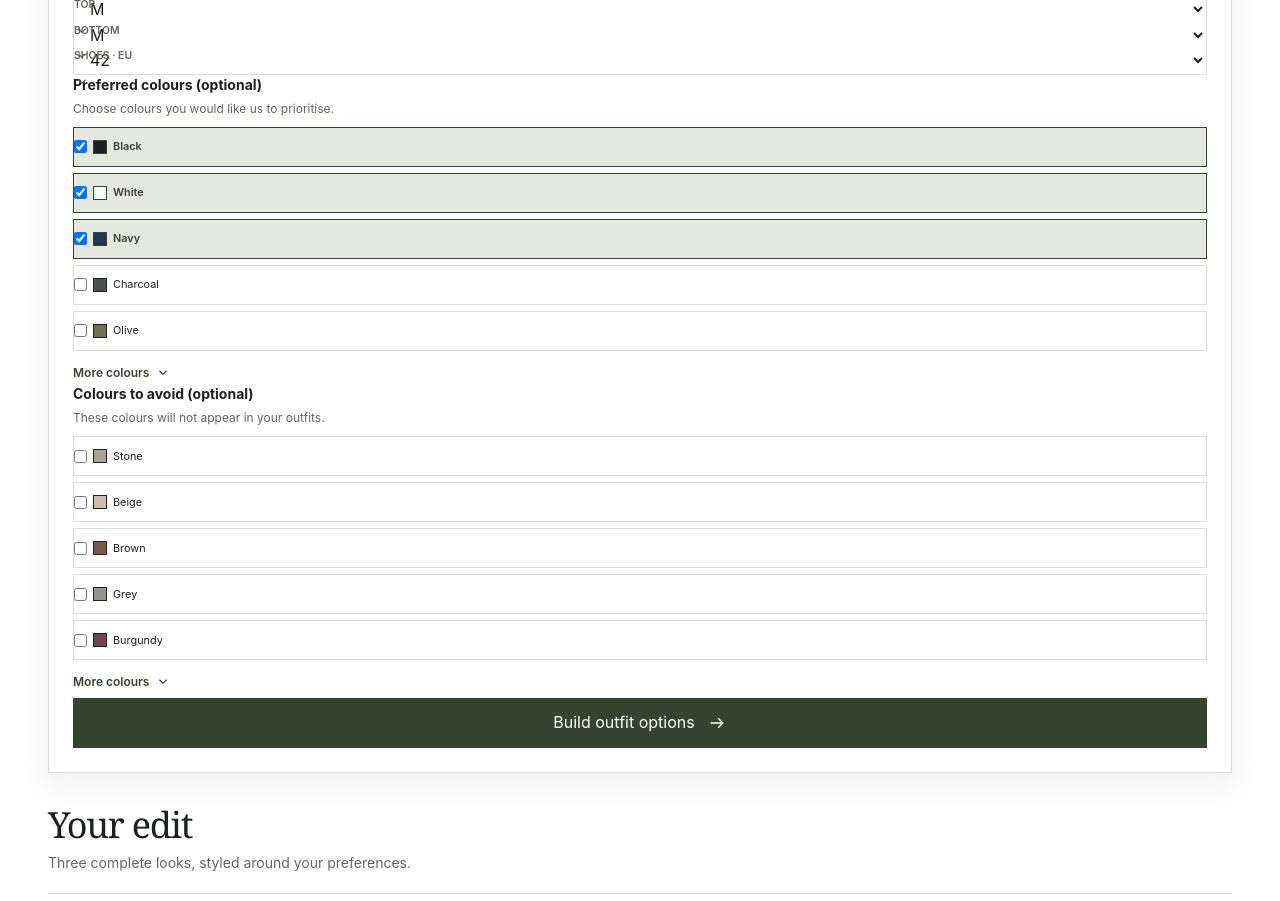
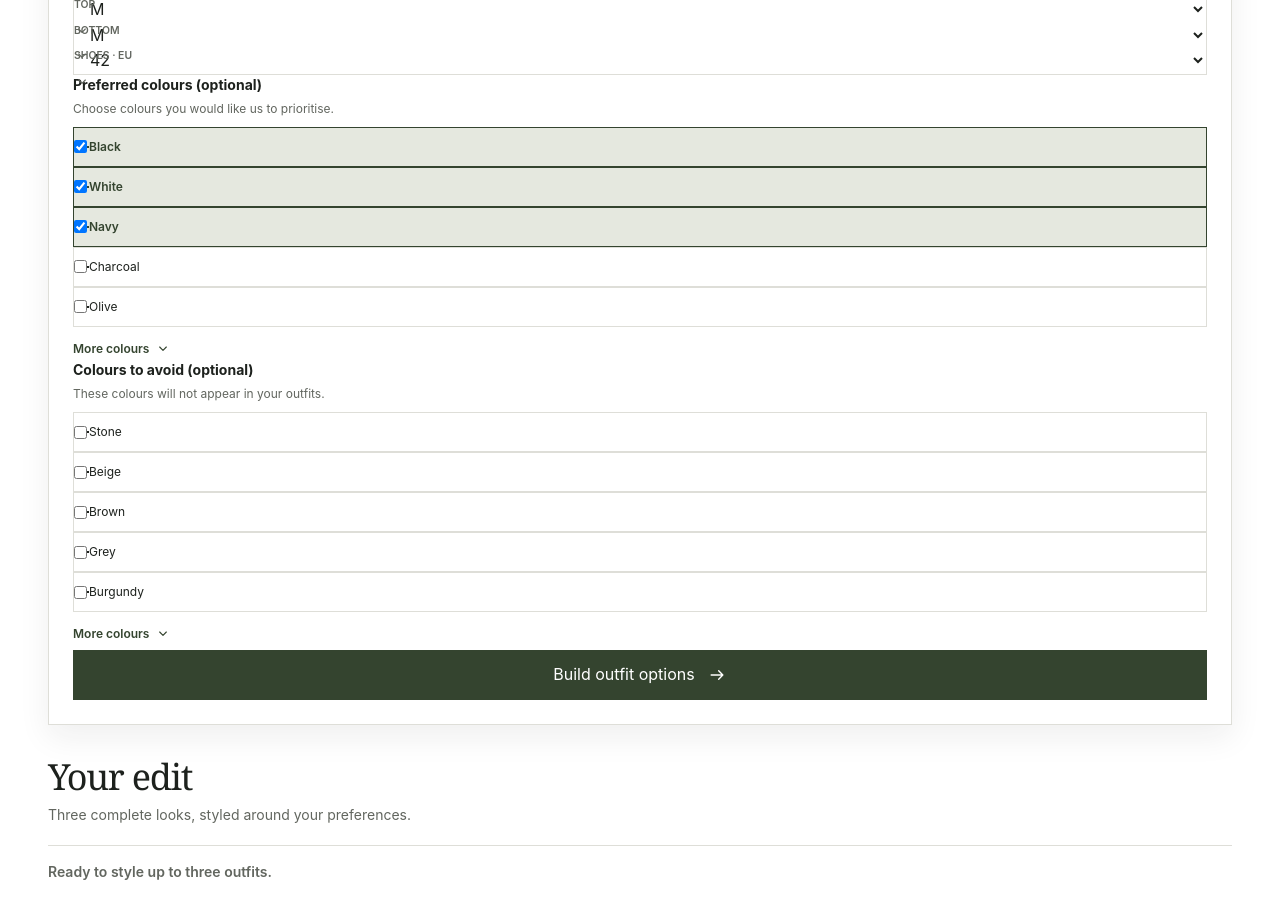
Before and after one commit to jmchin26/fitora, a Next.js app: page /build in a window 1280 px wide. Shown: the part 7340-8241 px from the top of the page. Built offline with nearby package versions, Linux system fonts and the light colour scheme.

Commit message:
style: align colour option typography

```diff
--- a/src/components/build/preference-form.tsx
+++ b/src/components/build/preference-form.tsx
@@ -345,7 +345,7 @@ function ColourGroup({
 
     return (
       <label
-        className={`flex min-h-10 cursor-pointer items-center gap-1.5 border px-1.5 py-2 text-[0.68rem] transition-colors has-[:focus-visible]:outline has-[:focus-visible]:outline-3 has-[:focus-visible]:outline-offset-2 has-[:focus-visible]:outline-[var(--focus)] ${
+        className={`flex min-h-10 min-w-0 cursor-pointer items-center gap-1 overflow-hidden border px-1 py-2 text-xs transition-colors has-[:focus-visible]:outline has-[:focus-visible]:outline-3 has-[:focus-visible]:outline-offset-2 has-[:focus-visible]:outline-[var(--focus)] ${
           checked
             ? "border-[var(--sage-dark)] bg-[#e5e8df] font-semibold text-[var(--sage-dark)] shadow-[inset_0_0_0_1px_var(--sage-dark)]"
             : "border-[var(--line)] bg-[var(--surface)] hover:border-[var(--sage)]"
@@ -362,10 +362,10 @@ function ColourGroup({
         />
         <span
           aria-hidden="true"
-          className="h-3.5 w-3.5 shrink-0 rounded-full border border-black/20"
+          className="h-3 w-3 shrink-0 rounded-full border border-black/20"
           style={{ backgroundColor: COLOR_SWATCHES[color] }}
         />
-        {capitalize(color)}
+        <span className="min-w-0 whitespace-nowrap">{capitalize(color)}</span>
       </label>
     );
   }
@@ -379,7 +379,7 @@ function ColourGroup({
       {helperText ? (
         <p className="mt-1 text-xs leading-5 text-[var(--muted-ink)]">{helperText}</p>
       ) : null}
-      <div className="mt-2 grid grid-cols-3 gap-1.5 sm:grid-cols-5">
+      <div className="mt-2 grid grid-cols-3 gap-1 sm:grid-cols-[repeat(4,minmax(0,1fr))_minmax(5.25rem,1.15fr)]">
         {featuredColors.map(colorChoice)}
       </div>
       <details className="group mt-2">
@@ -395,7 +395,7 @@ function ColourGroup({
             name="chevron"
           />
         </summary>
-        <div className="grid grid-cols-3 gap-1.5 pt-2 sm:grid-cols-4">
+        <div className="grid grid-cols-3 gap-1 pt-2 sm:grid-cols-4">
           {moreColors.map(colorChoice)}
         </div>
       </details>
```
Also changed, not shown: 1 other file (tests, documents, lock files or other folders).
